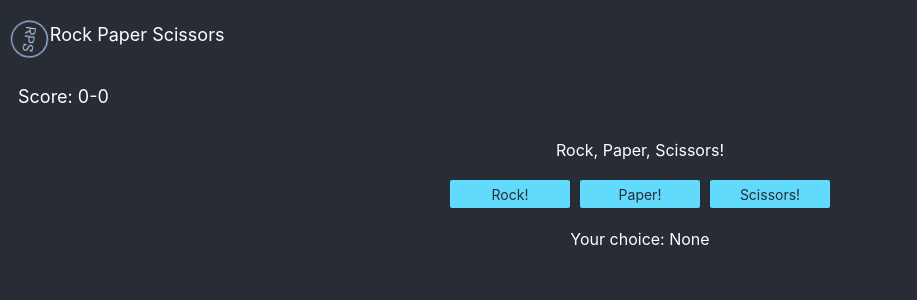
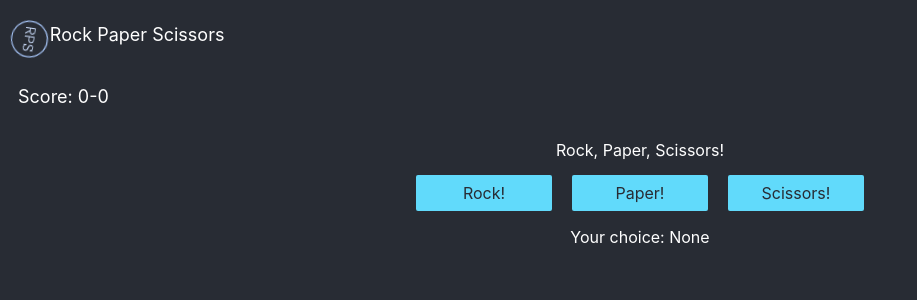
Before and after one commit to ericj22/RPSReact, a React (Create React App) app: page / in a window 1280 px wide. Shown: the top 300 px of the page, without its empty margins (0-917 px from the left). Built offline with nearby package versions, Linux system fonts and the light colour scheme.

Commit message:
updated appearance of ChooseButtons to improve readability

```diff
--- a/src/ChooseButtons.css
+++ b/src/ChooseButtons.css
@@ -14,16 +14,17 @@
 }
 
 .ChooseButtons-ChoiceButton {
-    margin: 5px;
-    margin-top: 20px;
+    margin: 10px;
+    margin-top: 15px;
+    margin-bottom: 0px;
     display: flex;
-    font-size: calc(6px + 1vmin);
+    font-size: calc(6px + 1.25vmin);
     align-items: center;
     justify-content: center;
     background-color: #61dafb;
     color: #282c34;
-    width: calc(40px + 10vmin);
-    height: calc(20px + 1vmin);
+    width: calc(40px + 12vmin);
+    height: calc(20px + 2vmin);
     border-width: 0px;
     border-radius: 2px;
 }
```
